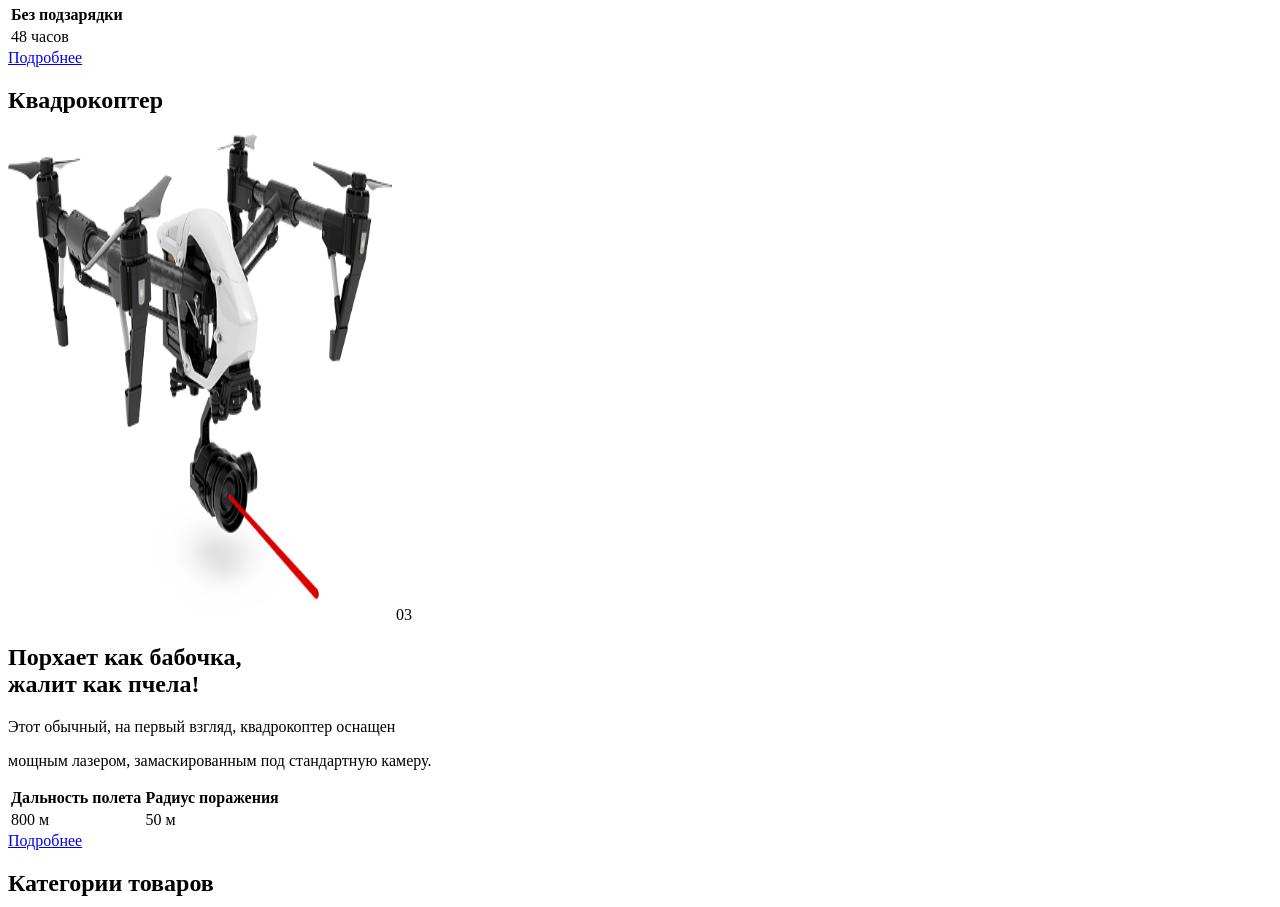
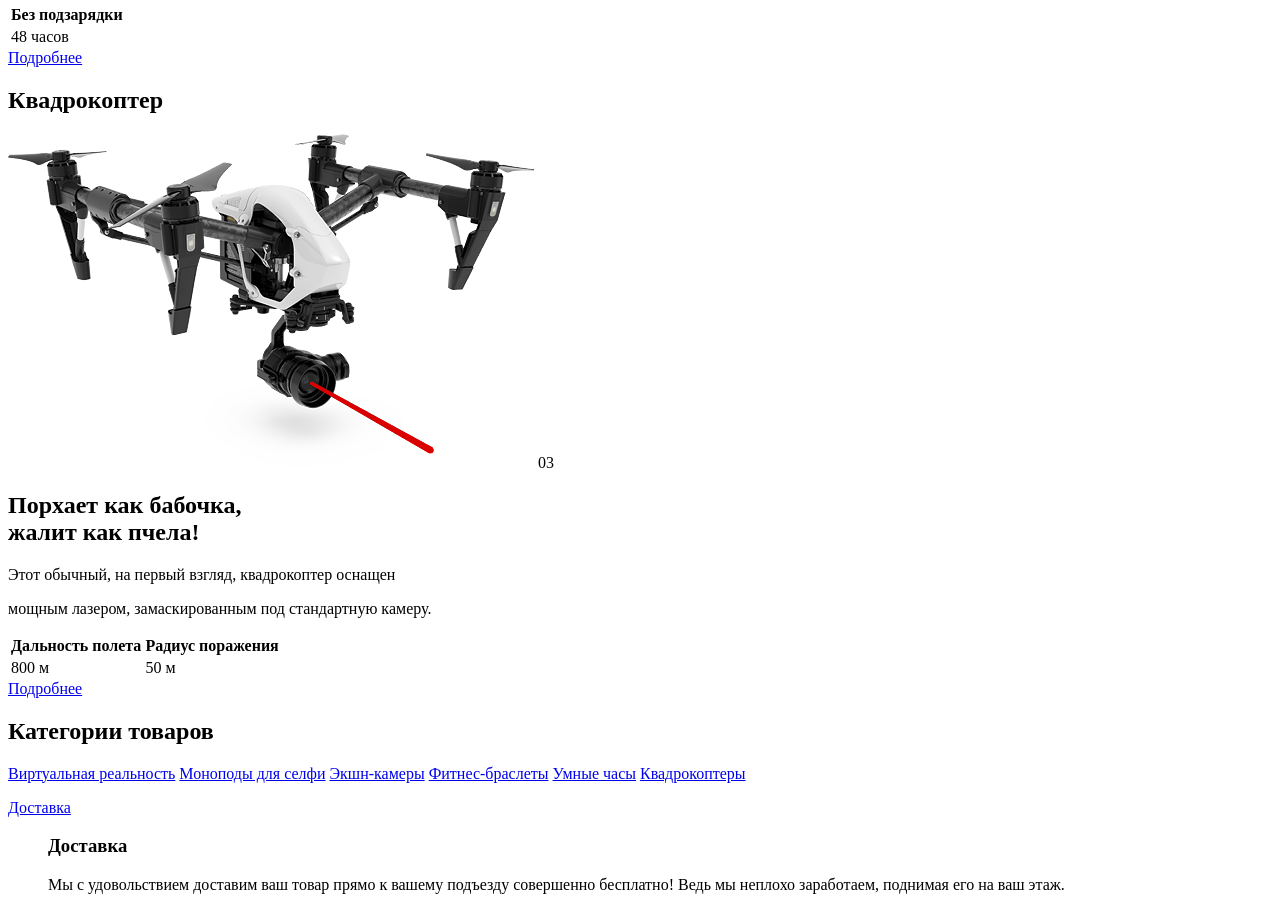
Before and after one commit to gronula/785179-device, a plain HTML site: page index.html in a window 1280 px wide. Shown: the part 1891-2798 px from the top of the page. Drawn offline with Linux system fonts and the light colour scheme.

Commit message:
Исправляю табы на пробелы
Исправляю табы на пробелы

```diff
--- a/index.html
+++ b/index.html
@@ -54,7 +54,6 @@
         </ul>
       </nav>
     </header>
-
     <main class="container">
       <section class="slider-1">
         <h2 class="visually-hidden">Селфи-палка</h2>
@@ -64,7 +63,6 @@
         <br> как Бен Стилер!</h2>
         <p class="slider-description">Самая длинная палка для селфи доступна в нашем магазине.</p>
         <p class="slider-description">Восемь (Восемь, Карл!) метров длиной и весом всего 5 килограмм.</p>
-
         <table>
           <tr>
             <th>Длина палки</th>
@@ -77,10 +75,8 @@
             <td>Карбон</td>
           </tr>
         </table>
-
         <a class="link-animation" href="#">Подробнее</a>
       </section>
-
       <span class="slide-toggle-button-1">
         <a class="active">
           <img src="img/slider-button.svg" width="12" height="12" alt="Переключатель слайдов">
@@ -96,7 +92,6 @@
           <img src="img/slider-button-empty.svg" width="12" height="12" alt="Переключатель слайдов">
         </a>
       </span>
-
       <section class="slider-2 visually-hidden">
         <h2 class="visually-hidden">Фитнес-браслет</h2>
         <img src="img/slider-2.png" width="345" height="485" alt="Фитнес-браслет" class="slider-image-2">
@@ -105,7 +100,6 @@
         <br> правильно!</h2>
         <p class="slider-description">Мотивирующие фитнес-браслеты помогут найти в себе силы</p>
         <p class="slider-description">не пропускать занятия и соблюдать диету.</p>
-
         <table>
           <tr>
             <th>Без подзарядки</th>
@@ -114,19 +108,16 @@
             <td>48 часов</td>
           </tr>
         </table>
-
         <a class="link-animation" href="#">Подробнее</a>
       </section>
-
       <section class="slider-3 visually-hidden">
         <h2 class="visually-hidden">Квадрокоптер</h2>
-				<img src="img/slider-3.png" width="384" height="486" alt="Квадрокоптер" class="slider-image-3">
+        <img src="img/slider-3.png" width="526" height="334" alt="Квадрокоптер" class="slider-image-3">
         <span class="slider-number">03</span>
         <h2>Порхает как бабочка,
         <br> жалит как пчела!</h2>
         <p class="slider-description">Этот обычный, на первый взгляд, квадрокоптер оснащен</p>
         <p class="slider-description">мощным лазером, замаскированным под стандартную камеру.</p>
-
         <table>
           <tr>
             <th>Дальность полета</th>
@@ -137,10 +128,8 @@
             <td>50 м</td>
           </tr>
         </table>
-
         <a class="link-animation" href="#">Подробнее</a>
       </section>
-
       <section class="category">
         <h2 class="visually-hidden">Категории товаров</h2>
         <a class="vr" href="#">Виртуальная реальность</a>
@@ -150,9 +139,7 @@
         <a class="smartwatches" href="#">Умные часы</a>
         <a class="quadcopters" href="#">Квадрокоптеры</a>
       </section>
-
       <section class="service">
-
         <dl class="service-item">
           <dt>
           <a href="#">Доставка</a>
@@ -176,9 +163,7 @@
           <p>Залезть в долговую яму стало проще! Кредитные консультанты подберут для вас наиболее выгодные условия кредита. Выгодные для нашего банка, разумеется.</p>
           </dd>
         </dl>
-
       </section>
-
       <section class="partners">
         <a href="#">
           <img src="img/logo-1.jpg" width="260" height="100" alt="DJI" class="partners-item-image">
@@ -193,7 +178,6 @@
           <img src="img/logo-4.jpg" width="260" height="100" alt="VIVE" class="partners-item-image">
         </a>
       </section>
-
       <section class="about">
         <h2 class="about-header">О нас</h2>
         <p>Огромный выбор гаджетов не оставит равнодушным гика, который есть в каждом из нас.</p>
@@ -205,7 +189,6 @@
         </ul>
         <a class="link-animation" href="#">Подробнее о нас</a>
       </section>
-
       <section class="contacts">
         <h2 class="contacts-header">Контакты</h2>
         <p>Вы можете забрать товар сами, заехав в наш офис. Заодно, вы сможете проверить работоспособность покупки. Всякое бывает.</p>
@@ -213,7 +196,6 @@
         <a class="link-animation" href="#">Напишите нам</a>
       </section>
     </main>
-
     <footer class="main-footer">
       <nav class="footer-navigation">
         <h1 class="header-logo">DEVICE</h1>
@@ -231,9 +213,7 @@
             <a class="user-navigation-cart" href="#">Корзина</a>
           </li>
         </ul>
-
         <p class="footer-contacts">г. Москва, ул. Строителей, 15</p>
-
         <ul class="footer-site-navigation">
           <li>
             <a href="#">Доставка</a>
@@ -246,9 +226,7 @@
           </li>
         </ul>
       </nav>
-
       <p class="footer-phone">Тел.: +7 (495) 495-95-95</p>
-
       <ul class="footer-social">
         <li>
           <a class="social-button" href="#">
@@ -266,13 +244,11 @@
           </a>
         </li>
       </ul>
-
       <p class="footer-copyright">
         <a href="https://htmlacademy.ru/intensive/htmlcss">
           <img src="img/logo-html.svg" width="27" height="35" alt="HTML Academy">
         </a>
       </p>
     </footer>
-
   </body>
 </html>
```
Also changed, not shown: catalog.html (+1 -18 lines). Lines whose indentation alone changed are shown as unchanged.
